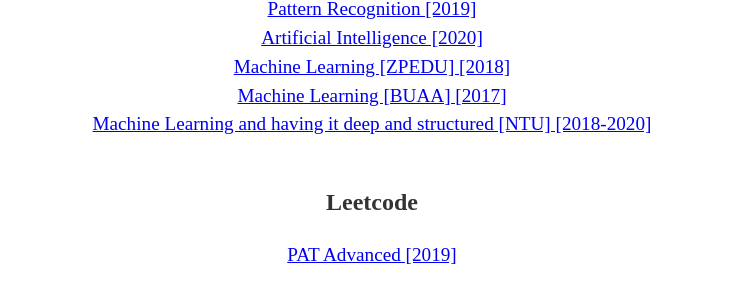
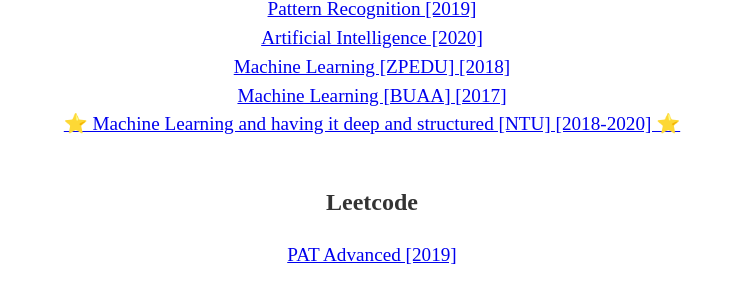
Before and after one commit to Noba1anc3/Noba1anc3.github.io, a Jekyll site: the page built from index.html, in a window 1280 px wide and 900 px high, scrolled down 3305 px. Shown: the part 147-450 px from the top of the window, without its empty margins (268-1011 px from the left). Built offline with Jekyll 4.4.1, drawn with Linux system fonts in a browser that asks for light colours; some web fonts are replaced; some of the changed text lies outside the part shown.

```diff
--- a/_includes/about.html
+++ b/_includes/about.html
@@ -47,7 +47,7 @@
   <br>
   <a target="_blank" href="https://github.com/Noba1anc3/Machine_Learning/tree/master/Knowledge%20BUAA%20Master">Machine Learning [BUAA] [2017]</a>
   <br>
-  <a target="_blank" href="https://github.com/Noba1anc3/Machine_Learning/tree/master/Knowledge">Machine Learning and having it deep and structured [NTU] [2018-2020]</a>
+  <a target="_blank" href="https://github.com/Noba1anc3/Machine_Learning/tree/master/Knowledge">⭐ Machine Learning and having it deep and structured [NTU] [2018-2020] ⭐</a>
 
   <h3>Leetcode</h3>
   <a target="_blank" href="https://github.com/Noba1anc3/PAT-Advanced">PAT Advanced [2019]</a>
@@ -63,12 +63,12 @@
   <br>
   <a target="_blank" href="https://github.com/Noba1anc3/PixelDTGAN">PixelDTGAN Torch</a>
   <br>
-  <a target="_blank" href="https://github.com/Noba1anc3/-/wiki/Graduate-Thesis">Graduate Thesis</a>
+  <a target="_blank" href="https://github.com/Noba1anc3/-/wiki/Graduate-Thesis">⭐ Graduate Thesis ⭐</a>
 
   <h3>Deep Learning Notes</h3>
   <a target="_blank" href="https://noba1anc3.github.io/2020/05/17/Normalization-in-Deep-Learning.html">Normalization in Deep Learning [2020.05]</a>
   <br>
-  <a target="_blank" href="https://github.com/Noba1anc3/Machine_Learning/blob/master/Deep%20Learning%20with%20Python/Deep%20Learning%20with%20Python.md">Deep Learning with Python [2020.07]</a>
+  <a target="_blank" href="https://github.com/Noba1anc3/Machine_Learning/blob/master/Deep%20Learning%20with%20Python/Deep%20Learning%20with%20Python.md">⭐ Deep Learning with Python [2020.07] ⭐</a>
 
   <h3>Computer Vison</h3>
 
```
